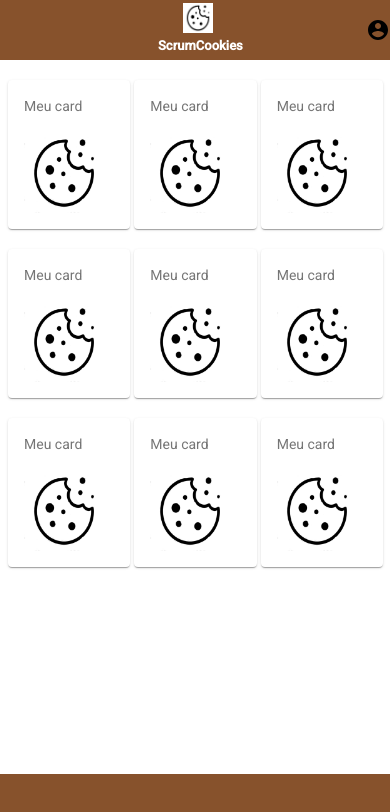
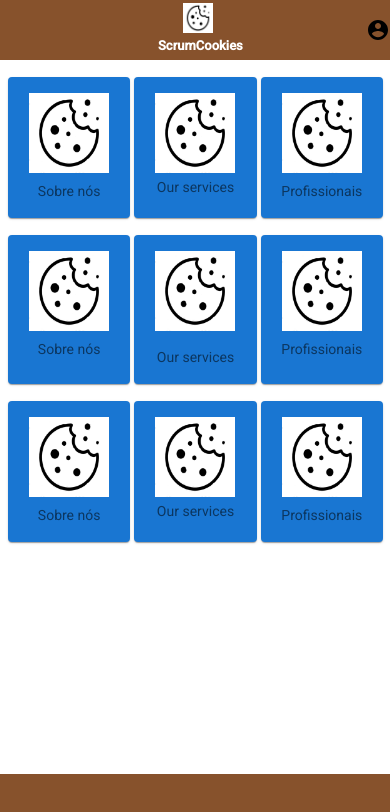
Before and after one commit to projetofinalsenac/Projeto2019App, an Angular app in the folder Spybeauty/: page /servicos in a window 390 px wide. Shown: the top 812 px of the page. Built offline with nearby package versions, Linux system fonts and the light colour scheme.

Commit message:
Pagina de serviços...

```diff
--- a/Spybeauty/src/app/app-routing.module.ts
+++ b/Spybeauty/src/app/app-routing.module.ts
@@ -4,6 +4,7 @@ import { AgendamentoComponent } from './pages/agendamento/agendamento.component'
 import { NgModule } from '@angular/core';
 import { Routes, RouterModule } from '@angular/router';
 import { AppLoginComponent } from './pages/app-login/app-login.component';
+import { ServicosComponent } from './pages/servicos/servicos.component';
 
 
 
@@ -12,7 +13,7 @@ const routes: Routes = [
   {path: "home", component:HomepageComponent},
   {path: "login", component:AppLoginComponent},
   {path: "agendamento", component:AgendamentoComponent},
-  {path: "**", component:HomepageComponent},
+  {path: "servicos", component:ServicosComponent},
 ];
 
 @NgModule({
--- a/Spybeauty/src/app/app.component.html
+++ b/Spybeauty/src/app/app.component.html
@@ -23,7 +23,7 @@
 </div>
 
 <div>
-  <router-outlet></router-outlet>
+    <router-outlet></router-outlet>
 </div>
 
 
--- a/Spybeauty/src/app/app.module.ts
+++ b/Spybeauty/src/app/app.module.ts
@@ -9,7 +9,7 @@ import { AgendamentoComponent } from './pages/agendamento/agendamento.component'
 import { RouterModule, Routes } from '@angular/router';
 import { BrowserAnimationsModule } from '@angular/platform-browser/animations';
 import {MatCardModule} from '@angular/material/card';
-import { CardComponent } from './Components/card/card.component';
+import { ServicosComponent } from './pages/servicos/servicos.component';
 
 @NgModule({
   declarations: [
@@ -17,8 +17,7 @@ import { CardComponent } from './Components/card/card.component';
     AppLoginComponent,
     HomepageComponent,
     AgendamentoComponent,
-    CardComponent
-
+    ServicosComponent
   ],
   imports: [
     BrowserModule,
--- a/Spybeauty/src/app/pages/homepage/homepage.component.html
+++ b/Spybeauty/src/app/pages/homepage/homepage.component.html
@@ -1,46 +1,51 @@
+
 <div class="card-content col-12 pl-2">
 <mat-card class="col-4 " >
-    <mat-card-subtitle>Meu card</mat-card-subtitle>
     <img src="../../../assets/img/biscoito.jpg" mat-card-sm-image>
+    <mat-card-subtitle class="mt-2">Sobre nós</mat-card-subtitle>
 </mat-card>
 
 <mat-card class="col-4  ml-1 mr-1">
-    <mat-card-subtitle>Meu card</mat-card-subtitle>
-    <img src="../../../assets/img/biscoito.jpg" mat-card-sm-image>
+    <a routerLink="/servicos">
+        <img src="../../../assets/img/biscoito.jpg" mat-card-sm-image>
+        <mat-card-subtitle class="mt-1">Nossos Serviços</mat-card-subtitle>
+    </a>
 </mat-card>
 <mat-card class="col-4  ">
-    <mat-card-subtitle>Meu card</mat-card-subtitle>
     <img src="../../../assets/img/biscoito.jpg" mat-card-sm-image>
+    <mat-card-subtitle class="mt-2">Profissionais</mat-card-subtitle>
 </mat-card>
 </div>
 
 <div class="card-content col-12 pl-2">
     <mat-card class="col-4 " >
-        <mat-card-subtitle>Meu card</mat-card-subtitle>
-        <img src="../../../assets/img/biscoito.jpg" mat-card-sm-image>
+        <img src="../../../assets/img/biscoito.jpg" class="mt-1" mat-card-sm-image>
+        <mat-card-subtitle class="mt-1">What's Up</mat-card-subtitle>
     </mat-card>
 
     <mat-card class="col-4  ml-1 mr-1">
-        <mat-card-subtitle>Meu card</mat-card-subtitle>
         <img src="../../../assets/img/biscoito.jpg" mat-card-sm-image>
+        <mat-card-subtitle class="mt-2">Galeria</mat-card-subtitle>
     </mat-card>
     <mat-card class="col-4  ">
-        <mat-card-subtitle>Meu card</mat-card-subtitle>
         <img src="../../../assets/img/biscoito.jpg" mat-card-sm-image>
+        <mat-card-subtitle class="mt-2">Contatos</mat-card-subtitle>
     </mat-card>
     </div>
     <div class="card-content col-12 pl-2">
         <mat-card class="col-4 " >
-            <mat-card-subtitle>Meu card</mat-card-subtitle>
             <img src="../../../assets/img/biscoito.jpg" mat-card-sm-image>
+            <mat-card-subtitle class="mt-2">Twitter</mat-card-subtitle>
         </mat-card>
 
         <mat-card class="col-4  ml-1 mr-1">
-            <mat-card-subtitle>Meu card</mat-card-subtitle>
-            <img src="../../../assets/img/biscoito.jpg" mat-card-sm-image>
+            <a href="http://google.com"><img src="../../../assets/img/biscoito.jpg" mat-card-sm-image>
+            <mat-card-subtitle class="mt-2">Site</mat-card-subtitle></a>
         </mat-card>
         <mat-card class="col-4  ">
-            <mat-card-subtitle>Meu card</mat-card-subtitle>
-            <img src="../../../assets/img/biscoito.jpg" mat-card-sm-image>
+            <a href="https://www.facebook.com/Spybeauty-113273383482640/?modal=admin_todo_tour">
+                <img src="../../../assets/img/biscoito.jpg" mat-card-sm-image>
+                <mat-card-subtitle class="mt-2">Facebook</mat-card-subtitle>
+            </a>
         </mat-card>
         </div>
--- /dev/null
+++ b/Spybeauty/src/app/pages/servicos/servicos.component.html
@@ -0,0 +1,50 @@
+<div class="card-content col-12 pl-2">
+    <mat-card class="col-4 ">
+        <img src="../../../assets/img/biscoito.jpg" mat-card-sm-image>
+        <mat-card-subtitle class="mt-2">Sobre nós</mat-card-subtitle>
+    </mat-card>
+
+    <mat-card class="col-4  ml-1 mr-1">
+        <img src="../../../assets/img/biscoito.jpg" mat-card-sm-image>
+        <mat-card-subtitle class="mt-1">Our services</mat-card-subtitle>
+    </mat-card>
+
+    <mat-card class="col-4  ">
+        <img src="../../../assets/img/biscoito.jpg" mat-card-sm-image>
+        <mat-card-subtitle class="mt-2">Profissionais</mat-card-subtitle>
+    </mat-card>
+</div>
+
+<div class="card-content col-12 pl-2">
+        <mat-card class="col-4 ">
+            <img src="../../../assets/img/biscoito.jpg" mat-card-sm-image>
+            <mat-card-subtitle class="mt-2">Sobre nós</mat-card-subtitle>
+        </mat-card>
+
+        <mat-card class="col-4  ml-1 mr-1">
+            <img src="../../../assets/img/biscoito.jpg" mat-card-sm-image>
+            <mat-card-subtitle class="mt-3">Our services</mat-card-subtitle>
+        </mat-card>
+
+        <mat-card class="col-4  ">
+            <img src="../../../assets/img/biscoito.jpg" mat-card-sm-image>
+            <mat-card-subtitle class="mt-2">Profissionais</mat-card-subtitle>
+        </mat-card>
+    </div>
+
+    <div class="card-content col-12 pl-2" style="">
+            <mat-card class="col-4 ">
+                <img src="../../../assets/img/biscoito.jpg" mat-card-sm-image>
+                <mat-card-subtitle class="mt-2">Sobre nós</mat-card-subtitle>
+            </mat-card>
+
+            <mat-card class="col-4  ml-1 mr-1">
+                <img src="../../../assets/img/biscoito.jpg" mat-card-sm-image>
+                <mat-card-subtitle class="mt-1">Our services</mat-card-subtitle>
+            </mat-card>
+
+            <mat-card class="col-4  ">
+                <img src="../../../assets/img/biscoito.jpg" mat-card-sm-image>
+                <mat-card-subtitle class="mt-2">Profissionais</mat-card-subtitle>
+            </mat-card>
+        </div>
--- /dev/null
+++ b/Spybeauty/src/app/pages/servicos/servicos.component.ts
@@ -0,0 +1,15 @@
+import { Component, OnInit } from '@angular/core';
+
+@Component({
+  selector: 'app-servicos',
+  templateUrl: './servicos.component.html',
+  styleUrls: ['./servicos.component.css']
+})
+export class ServicosComponent implements OnInit {
+
+  constructor() { }
+
+  ngOnInit() {
+  }
+
+}
--- a/Spybeauty/src/styles.css
+++ b/Spybeauty/src/styles.css
@@ -360,6 +360,7 @@
       right: 120px;
       transform: rotate(-5deg);
     }
+
     footer{
       position: fixed;
       bottom: 0px;
@@ -368,7 +369,11 @@
       height: 70px;
     }
     .card-content{
-      margin-top: 20px;
+      margin-top: 17px;
+      text-align: center;
+    }
+    .col-4{
+      background: #1976d2;
     }
 
   }
```
Also changed, not shown: Spybeauty/src/app/pages/app-login/app-login.component.html (line endings or trailing spaces), Spybeauty/src/app/pages/servicos/servicos.component.css (added), 1 other file (tests, documents, lock files or other folders).
